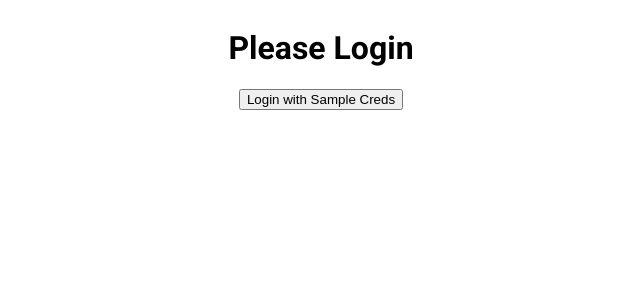
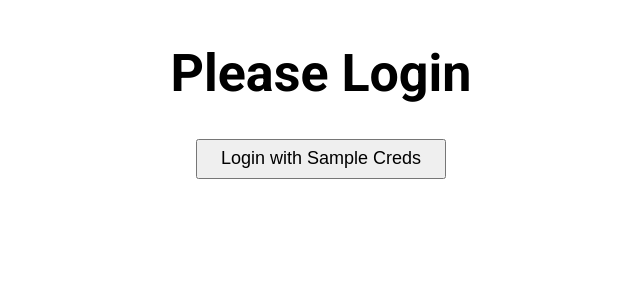
Before and after one commit to venkatvsm/React_Js_CodingPractice-29B, a React (Create React App) app: page /login in a window 1280 px wide. Shown: the top 300 px of the page, without its empty margins (319-959 px from the left). Built offline with nearby package versions, Linux system fonts and the light colour scheme; a web font is replaced by a local one.

Commit message:
React_Js_CodingPractice-29B

```diff
--- a/src/components/Login/index.css
+++ b/src/components/Login/index.css
@@ -6,4 +6,12 @@
   align-items: center;
   height: 100vh;
   font-family: Roboto;
+  font-size: 26px;
 }
+.login_Btn {
+  height: 40px;
+  width: 250px;
+  font-size: 18px;
+  font-weight: 500;
+  cursor: pointer;
+}
```
